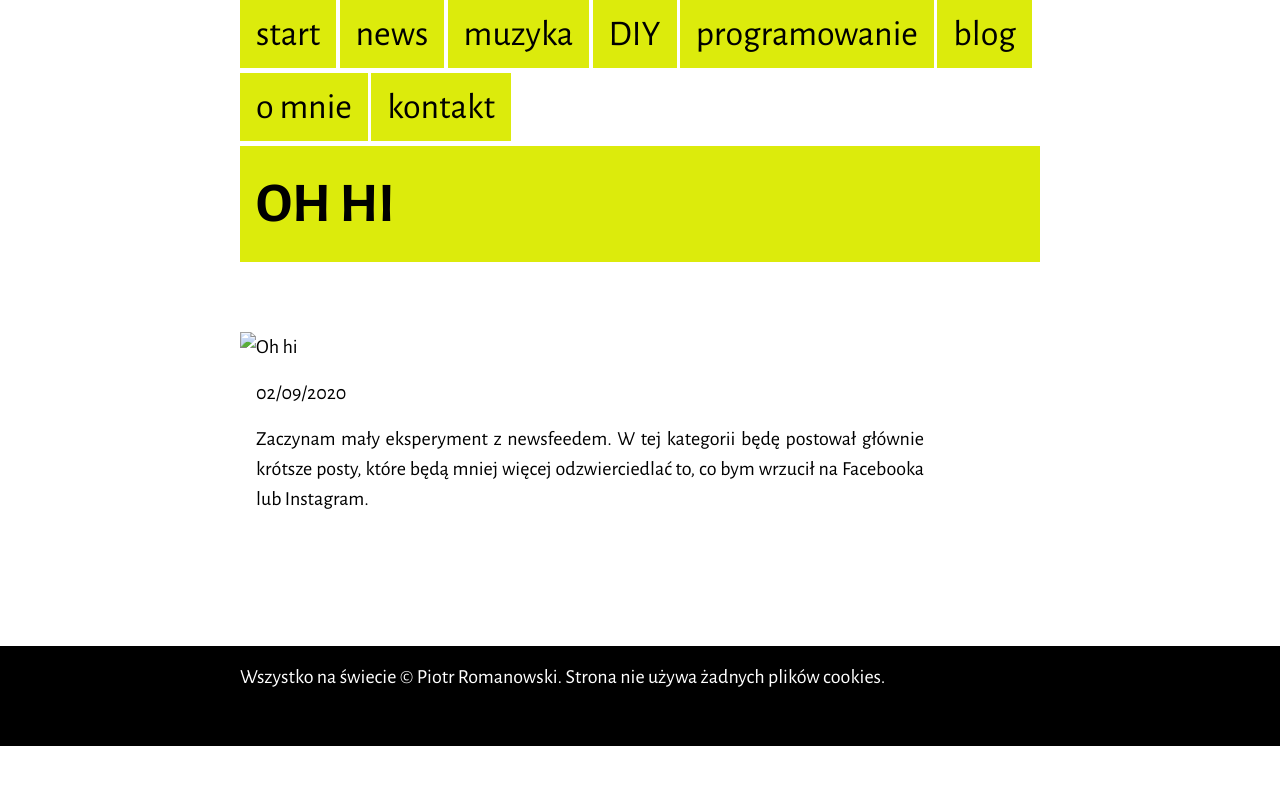
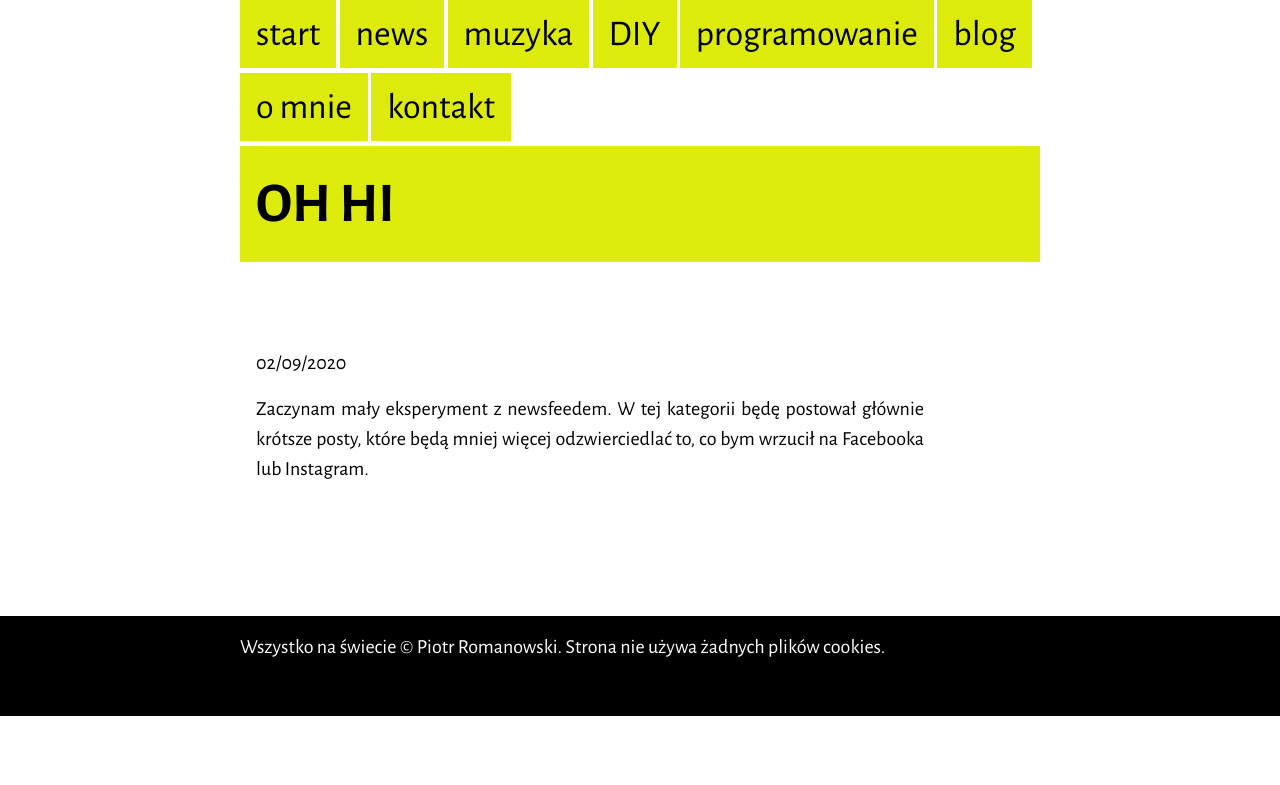
Before and after one commit to bananovitch/home-website, a Jekyll site: the page built from _posts/2020-09-02-Newsfeed.md, in a window 1280 px wide. Shown: the top 785 px of the page. Built offline with Jekyll 4.4.1, drawn with Linux system fonts in a browser that asks for light colours.

Commit message:
fix broken post cover

```diff
--- a/_layouts/post.html
+++ b/_layouts/post.html
@@ -10,8 +10,8 @@
     <main class="container">
         <h1 class="page-title"> {{ page.title }} </h1>
         {% if page.cover %}
+        <img src="{{page.cover}}" alt="{{page.title}}" />
         {% endif %}
-        <img src="{{page.cover}}" alt="{{page.title}}" />
         <div class="post-content">
             <p>{{page.date | date: "%d/%m/%Y"}}</p>
             {{ content }}
```
